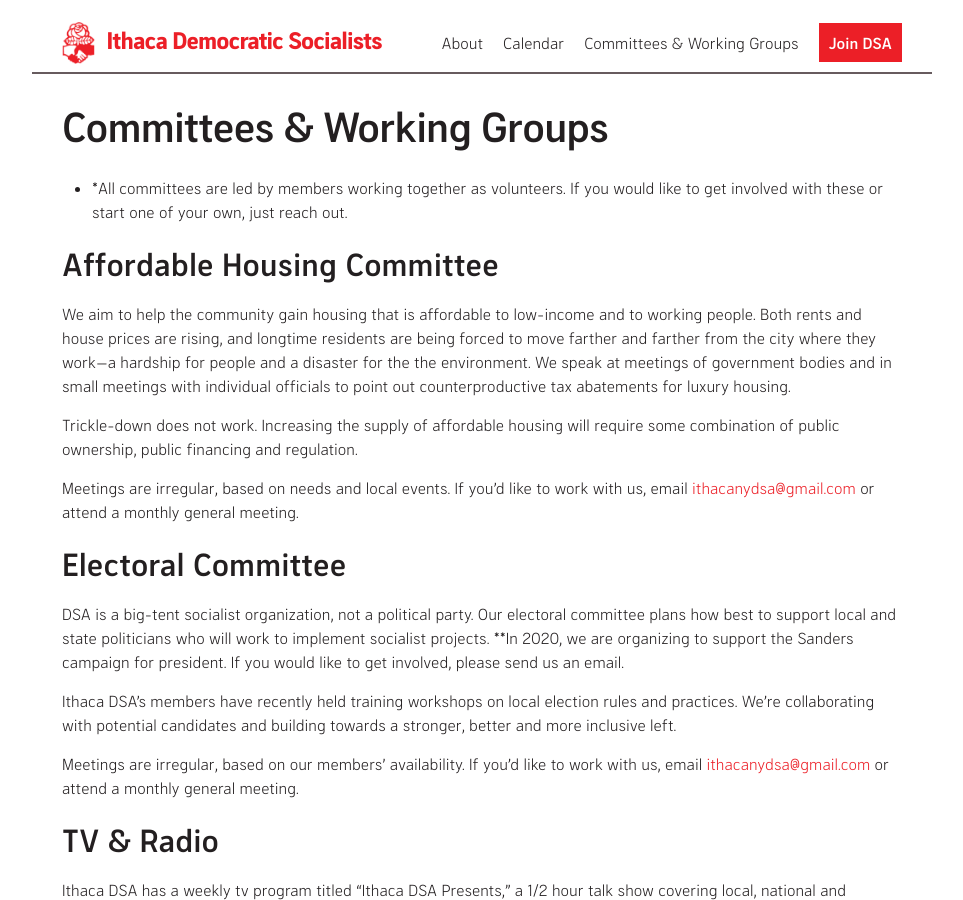
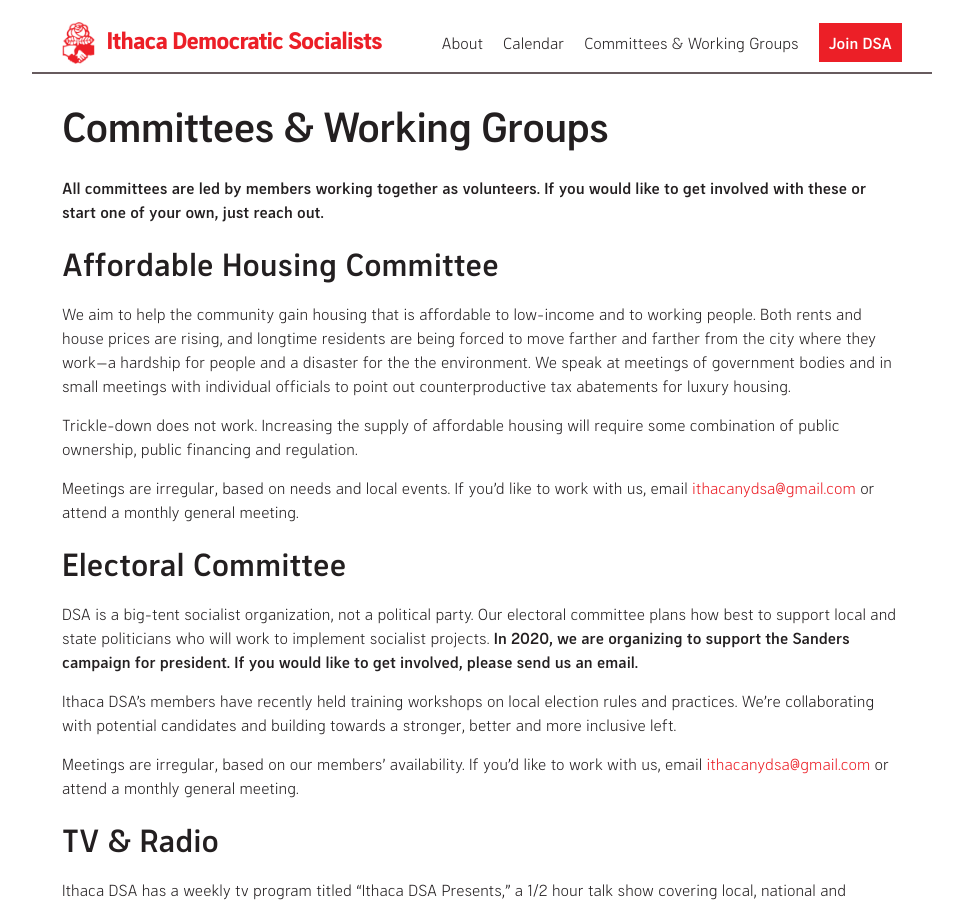
Before and after one commit to ithacadsa/ithacadsa.github.io, a Jekyll site: the page built from committees.md, in a window 1280 px wide and 900 px high. Shown: the whole window, without its empty margins (158-1121 px from the left). Built offline with Jekyll 4.4.1, drawn with Linux system fonts in a browser that asks for light colours.

Commit message:
Bolded text needs double asterisks on both sides

```diff
--- a/committees.md
+++ b/committees.md
@@ -4,7 +4,7 @@
 permalink: /committees/
 ---
 
-* *All committees are led by members working together as volunteers. If you would like to get involved with these or start one of your own, just reach out.
+**All committees are led by members working together as volunteers. If you would like to get involved with these or start one of your own, just reach out.**
 
 ## Affordable Housing Committee
 
@@ -26,7 +26,7 @@
 
 DSA is a big-tent socialist organization, not a political party. Our
 electoral committee plans how best to support local and state politicians who
-will work to implement socialist projects. **In 2020, we are organizing to support the Sanders campaign for president. If you would like to get involved, please send us an email.
+will work to implement socialist projects. **In 2020, we are organizing to support the Sanders campaign for president. If you would like to get involved, please send us an email.**
 
 Ithaca DSA’s members have recently held training workshops on local election
 rules and practices. We’re collaborating with potential candidates and building
```
